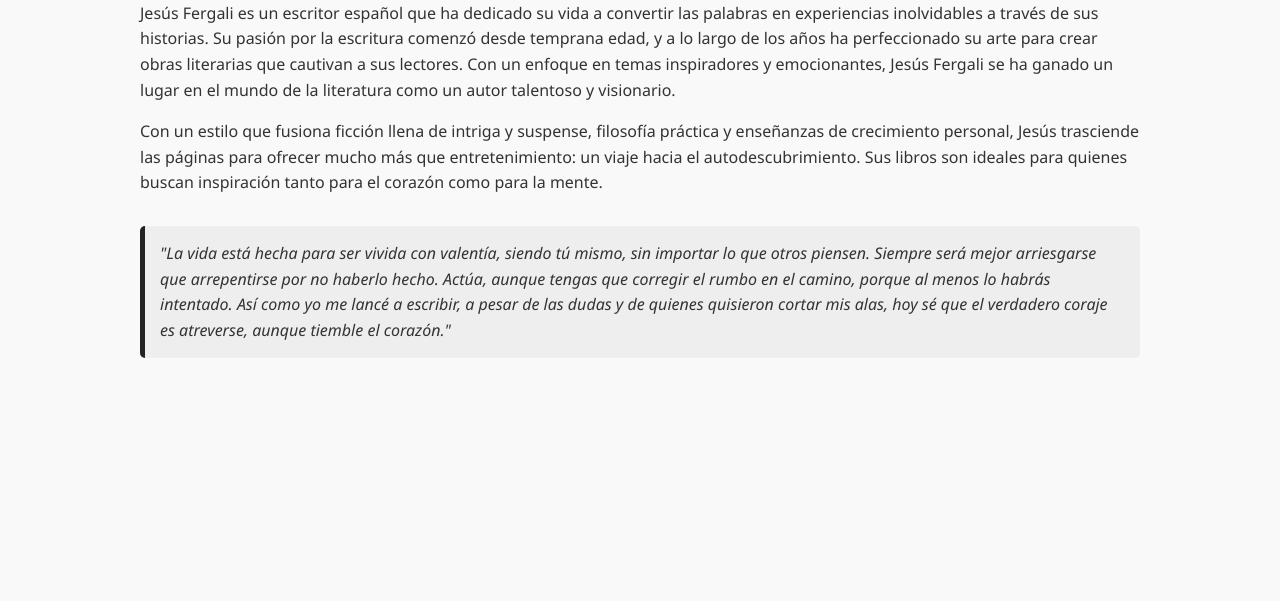
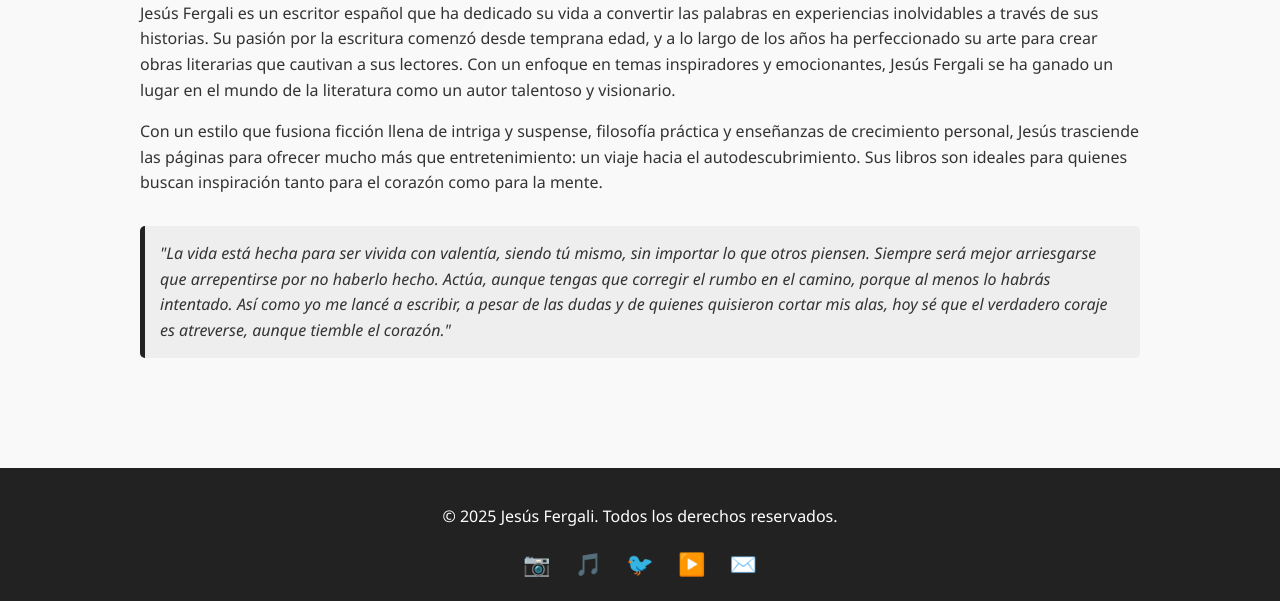
Before and after one commit to Jesusfergali/JesusFergali.github.io, a plain HTML site: page sobre.html in a window 1280 px wide. Shown: the part 487-1088 px from the top of the page. Before the commit the page ends 915 px from the top, so only its background shows below. Drawn offline with Linux system fonts and the light colour scheme.

Commit message:
sobre.html

```diff
--- a/sobre.html
+++ b/sobre.html
@@ -29,5 +29,17 @@
             </blockquote>
         </section>
     </main>
+    <footer>
+    <p>© 2025 Jesús Fergali. Todos los derechos reservados.</p>
+    <div class="social-icons">
+        <a href="https://www.instagram.com/jesusfergali" target="_blank" aria-label="Instagram">📷</a>
+        <a href="https://www.tiktok.com/@jesusfergali" target="_blank" aria-label="TikTok">🎵</a>
+        <a href="https://twitter.com/jesusfergali" target="_blank" aria-label="Twitter">🐦</a>
+        <a href="https://www.youtube.com/@jesusfergali" target="_blank" aria-label="YouTube">▶️</a>
+        <a href="mailto:contacto@jesusfergali.com" aria-label="Email">✉️</a>
+    </div>
+</footer>
 </body>
 </html>
+</body>
+</html>
```
